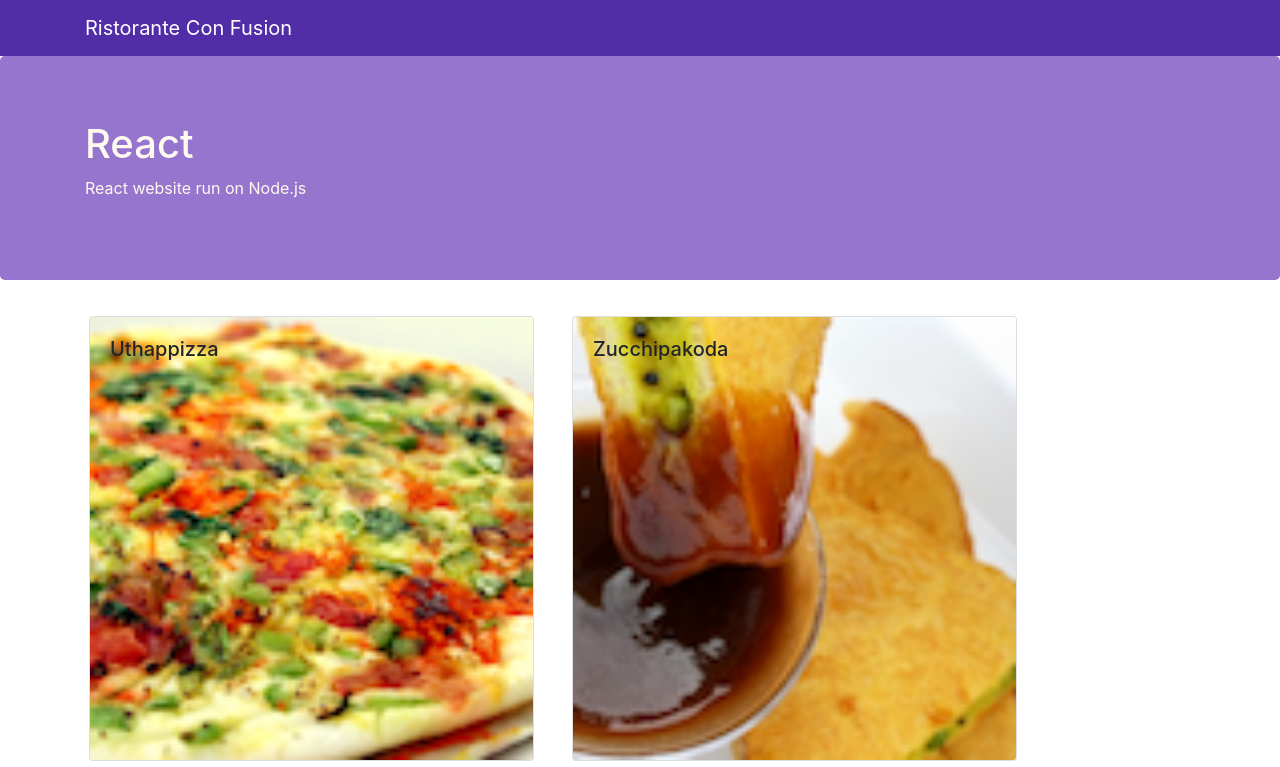
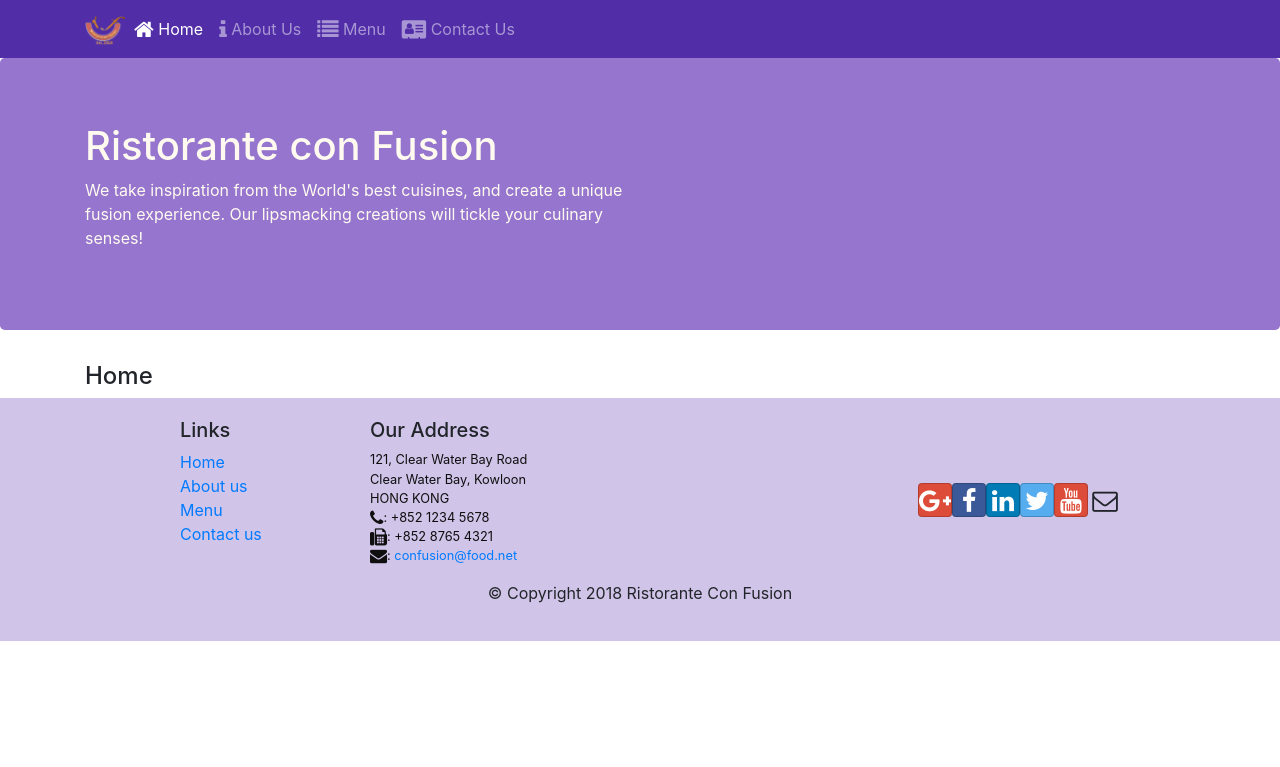
Before and after one commit to tmtran11/React, a React (Create React App) app: page /home in a window 1280 px wide. Shown: the top 767 px of the page. Built offline with nearby package versions, Linux system fonts and the light colour scheme.

Commit message:
React Router

```diff
--- a/package.json
+++ b/package.json
@@ -5,15 +5,20 @@
   "dependencies": {
     "bootstrap": "4.1.2",
     "bootstrap-social": "^5.1.1",
+    "classnames": "^2.2.6",
     "font-awesome": "^4.7.0",
     "jquery": "^3.3.1",
     "popper.js": "^1.14.6",
+    "prop-types": "^15.6.2",
     "react": "^16.7.0",
     "react-autocomplete-cli": "^0.0.3",
     "react-dom": "^16.7.0",
     "react-popper": "^1.3.2",
+    "react-router": "^4.3.1",
+    "react-router-dom": "^4.3.1",
     "react-scripts": "2.1.3",
     "react-toolbox": "^2.0.0-beta.13",
+    "react-transition-group": "^2.5.3",
     "reactstrap": "5.0.0"
   },
   "scripts": {
--- a/src/App.js
+++ b/src/App.js
@@ -1,14 +1,17 @@
 import React, { Component } from 'react';
 import Main from './components/MainComponent';
 import './App.css';
+import { BrowserRouter } from 'react-router-dom';
 
 class App extends Component {
 
   render() {
     return (
-      <div className="App">
-        <Main />
-      </div>
+      <BrowserRouter>
+        <div className="App">
+          <Main />
+        </div>
+      </BrowserRouter>
     );
   }
 }
--- a/src/components/FooterComponent.js
+++ b/src/components/FooterComponent.js
@@ -1,4 +1,5 @@
 import React from 'react';
+import { Link } from 'react-router-dom';
 
 function Footer(props) {
     return(
@@ -8,10 +9,10 @@
                 <div className="col-4 offset-1 col-sm-2">
                     <h5>Links</h5>
                     <ul className="list-unstyled">
-                        <li><a href="#">Home</a></li>
-                        <li><a href="#">About</a></li>
-                        <li><a href="#">Menu</a></li>
-                        <li><a href="contactus.html">Contact</a></li>
+                        <li><Link to="/home">Home</Link></li>
+                        <li><Link to="/aboutus">About us</Link></li>
+                        <li><Link to="/menu">Menu</Link></li>
+                        <li><Link to="/contactus">Contact us</Link></li>
                     </ul>
                 </div>
                 <div className="col-7 col-sm-5">
--- a/src/components/HeaderComponent.js
+++ b/src/components/HeaderComponent.js
@@ -1,28 +1,60 @@
-import React, {Component} from 'react';
-import { Navbar, NavbarBrand, Jumbotron } from 'reactstrap';
+import React, { Component } from 'react';
+import { Nav, Navbar, NavbarBrand, NavbarToggler, Collapse, NavItem, Jumbotron } from 'reactstrap';
+import { NavLink } from 'react-router-dom';
 
 class Header extends Component {
-  render(){
+    constructor(props) {
+        super(props);
+
+        this.toggleNav = this.toggleNav.bind(this);
+        this.state = {
+          isNavOpen: false
+        };
+      }
+
+      toggleNav() {
+        this.setState({
+          isNavOpen: !this.state.isNavOpen
+        });
+      }
+
+    render() {
         return(
-      <>
-        <Navbar dark>
+            <div>
+                <Navbar dark expand="md">
                     <div className="container">
-            <NavbarBrand href="/">Ristorante Con Fusion</NavbarBrand>
+                        <NavbarToggler onClick={this.toggleNav} />
+                        <NavbarBrand className="mr-auto" href="/"><img src='assets/images/logo.png' height="30" width="41" alt='Ristorante Con Fusion' /></NavbarBrand>
+                        <Collapse isOpen={this.state.isNavOpen} navbar>
+                            <Nav navbar>
+                            <NavItem>
+                                <NavLink className="nav-link"  to='/home'><span className="fa fa-home fa-lg"></span> Home</NavLink>
+                            </NavItem>
+                            <NavItem>
+                                <NavLink className="nav-link" to='/aboutus'><span className="fa fa-info fa-lg"></span> About Us</NavLink>
+                            </NavItem>
+                            <NavItem>
+                                <NavLink className="nav-link"  to='/menu'><span className="fa fa-list fa-lg"></span> Menu</NavLink>
+                            </NavItem>
+                            <NavItem>
+                                <NavLink className="nav-link" to='/contactus'><span className="fa fa-address-card fa-lg"></span> Contact Us</NavLink>
+                            </NavItem>
+                            </Nav>
+                        </Collapse>
                     </div>
                 </Navbar>
                 <Jumbotron>
                     <div className="container">
                         <div className="row row-header">
                             <div className="col-12 col-sm-6">
-                <h1>React</h1>
-                <p>React website run on Node.js</p>
+                                <h1>Ristorante con Fusion</h1>
+                                <p>We take inspiration from the World's best cuisines, and create a unique fusion experience. Our lipsmacking creations will tickle your culinary senses!</p>
                             </div>
                         </div>
                     </div>
                 </Jumbotron>
-      </>
+            </div>
         );
     }
 }
-
 export default Header
--- /dev/null
+++ b/src/components/HomeComponent.js
@@ -0,0 +1,11 @@
+import React from 'react';
+
+function Home(props){
+  return(
+    <div className="container">
+      <h4>Home</h4>
+    </div>
+  );
+}
+
+export default Home
--- a/src/components/MainComponent.js
+++ b/src/components/MainComponent.js
@@ -1,30 +1,36 @@
 import React, { Component } from 'react';
+import Home from './HomeComponent';
 import Header from './HeaderComponent';
 import Menu from './MenuComponent';
 import DishDetail from './DishdetailComponent';
 import Footer from './FooterComponent';
 import { DISHES } from '../shared/dishes';
+import { Switch, Route, Redirect } from 'react-router-dom';
 
 class Main extends Component {
 
   constructor(props) {
     super(props);
     this.state = {
-        dishes: DISHES,
-        selectedDish: null
+        dishes: DISHES
     };
   }
 
-  onDishSelect(dishId) {
-    this.setState({ selectedDish: dishId});
-  }
+  render() {
+    const HomePage = () => {
+        return(
+          <Home />
+        );
+    }
 
-  render() {
     return (
       <div>
         <Header/>
-        <Menu dishes={this.state.dishes} onClick={(dishId) => this.onDishSelect(dishId)} />
-        <DishDetail dish={this.state.dishes.filter((dish) => dish.id === this.state.selectedDish)[0]} />
+        <Switch>
+          <Route path="/home" component={HomePage}/>
+          <Route exact path="/menu" component={() => <Menu dishes={this.state.dishes}/>}/>
+          <Redirect to="/home" />
+        </Switch>
         <Footer/>
       </div>
     );
```
Also changed, not shown: 1 other file (tests, documents, lock files or other folders). Lines whose indentation alone changed are shown as unchanged.
